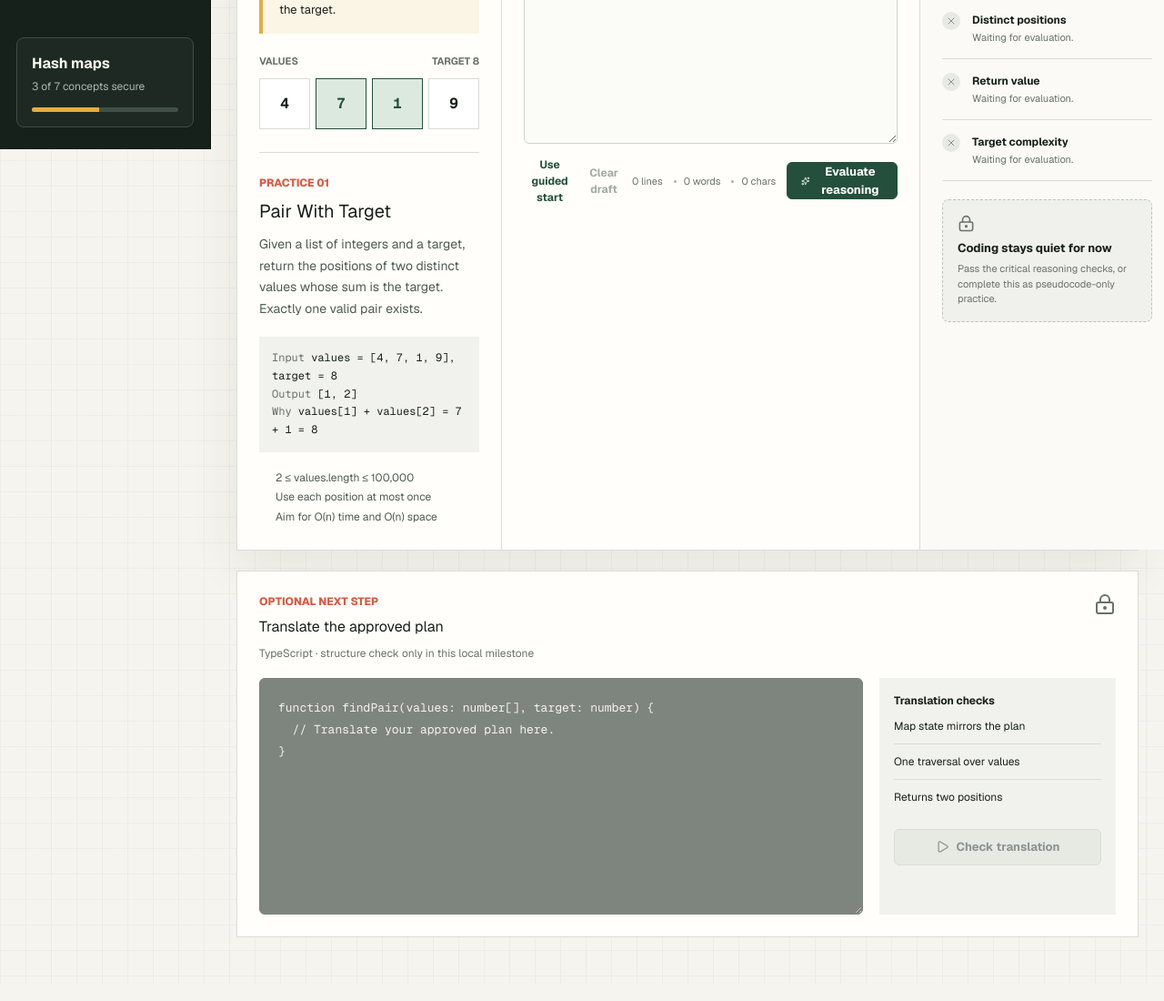
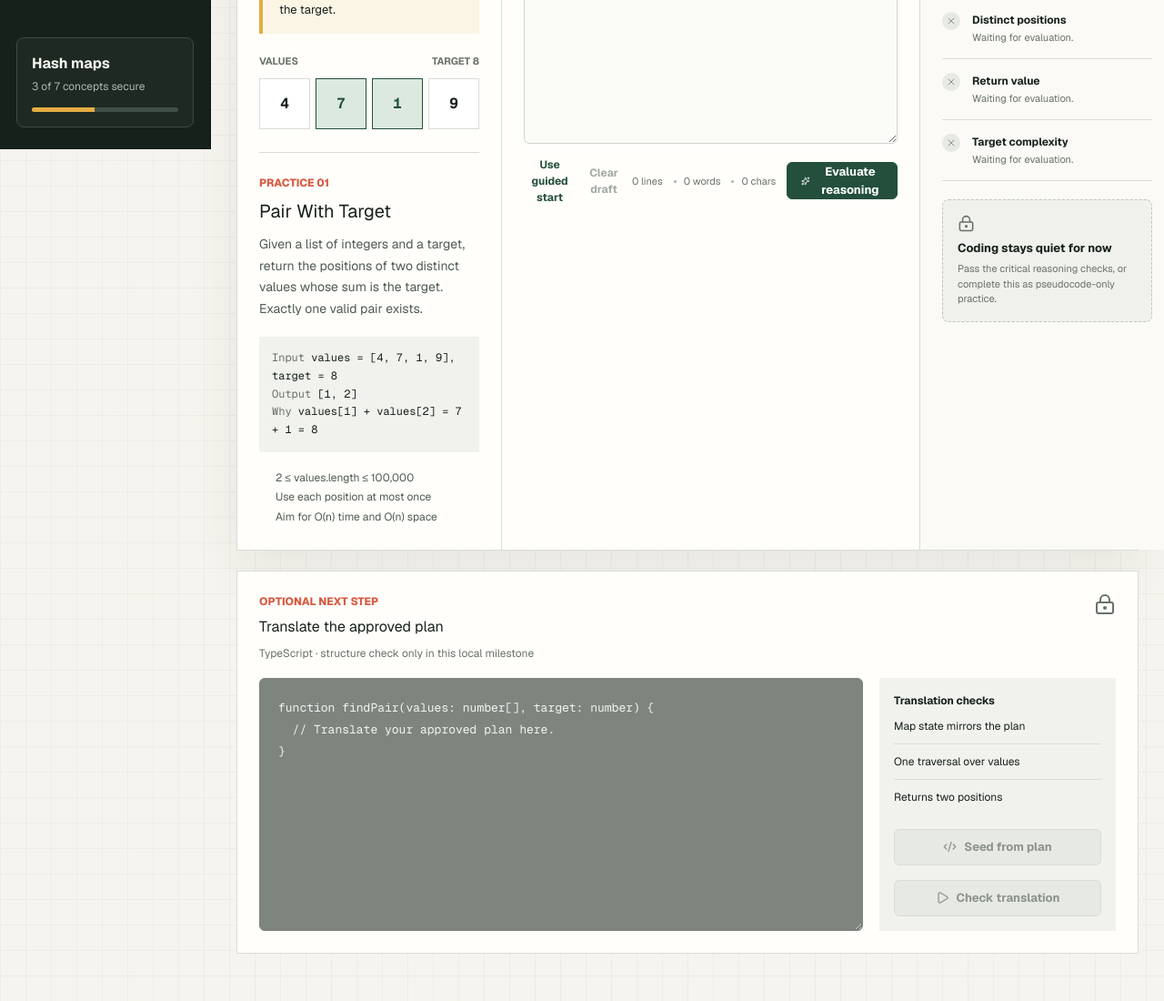
Before and after one commit to AdithyaDevi3/Leetcode-App, a Next.js app in the folder apps/web/: page / in a window 1280 px wide. Shown: the part 636-1736 px from the top of the page at 91% size. Built offline with nearby package versions, Linux system fonts and the light colour scheme.

Commit message:
practice workspace

```diff
--- a/apps/web/src/app/globals.css
+++ b/apps/web/src/app/globals.css
@@ -58,7 +58,8 @@ h1, h2, h3, p { margin-top: 0; }
 .sidebar-progress strong, .sidebar-progress span { display: block; }
 .sidebar-progress span { margin-top: 4px; color: #aeb8b0; font-size: 12px; }
 .progress-track { height: 5px; margin-top: 14px; overflow: hidden; border-radius: 3px; background: #405047; }
-.progress-track div { width: 46%; height: 100%; background: var(--mustard); }
+.progress-track div { height: 100%; background: var(--mustard); transition: width .2s ease; }
+.complete-badge { margin-top: 12px; padding: 8px 9px; border-radius: 6px; background: #2e3d34; color: #f8f6ef; font-size: 11px; font-weight: 700; }
 
 .workspace { min-width: 0; }
 .topbar {
@@ -129,6 +130,8 @@ h1 { margin-bottom: 6px; font-size: clamp(26px, 3vw, 38px); line-height: 1.1; }
   border-radius: 6px; background: var(--moss); color: white; font-size: 13px; font-weight: 700;
 }
 .button:hover { background: #193e2e; }
+.button.secondary { border-color: #b9c8bd; background: #fbfcf8; color: var(--moss); }
+.button.secondary:hover { background: var(--moss-soft); }
 .button:disabled { cursor: not-allowed; border-color: var(--line); background: #e7e9e3; color: #8b948c; }
 .full-button { width: 100%; margin-top: 16px; }
 .block-builder { min-height: 490px; padding: 16px; border: 1px solid #cfd4cc; border-radius: 6px; background: #f0f2ed; }
@@ -170,6 +173,7 @@ h1 { margin-bottom: 6px; font-size: clamp(26px, 3vw, 38px); line-height: 1.1; }
 .test-panel { padding: 16px; background: #f1f2ed; font-size: 12px; }
 .test-row { padding: 10px 0; border-bottom: 1px solid var(--line); }
 .test-row:last-of-type { border-bottom: 0; }
+.completion-panel { margin-top: 12px; padding: 10px; display: flex; align-items: center; gap: 8px; border: 1px solid #aec7b6; border-radius: 6px; background: var(--moss-soft); color: var(--moss); font-weight: 700; }
 .mobile-nav { display: none; }
 
 @media (max-width: 1180px) {
--- a/apps/web/src/components/practice-workspace.tsx
+++ b/apps/web/src/components/practice-workspace.tsx
@@ -29,6 +29,7 @@ import { lesson, problem, starterDraft } from "@/lib/content";
 import { evaluatePseudocode, type Evaluation } from "@/lib/evaluator";
 
 const storageKey = `method:${problem.id}:draft`;
+const completionKey = `method:${problem.id}:complete`;
 
 const blockOptions = [
   { label: "State", value: "Create an empty map from value to position." },
@@ -47,6 +48,19 @@ const initialCode = `function findPair(values: number[], target: number) {
   // Translate your approved plan here.
 }`;
 
+const buildCodeFromPlan = (plan: string) => {
+  const planComments = plan
+    .split("\n")
+    .map((line) => line.trim())
+    .filter(Boolean)
+    .map((line) => `  // ${line}`)
+    .join("\n");
+
+  return `function findPair(values: number[], target: number) {
+${planComments || "  // Translate your approved plan here."}
+}`;
+};
+
 type EditorMode = "text" | "blocks";
 
 export function PracticeWorkspace() {
@@ -56,14 +70,17 @@ export function PracticeWorkspace() {
   const [savedAt, setSavedAt] = useState("Not saved");
   const [code, setCode] = useState(initialCode);
   const [codeChecked, setCodeChecked] = useState(false);
+  const [completed, setCompleted] = useState(false);
 
   useEffect(() => {
     const timer = window.setTimeout(() => {
       const savedDraft = window.localStorage.getItem(storageKey);
+      const savedCompletion = window.localStorage.getItem(completionKey);
       if (savedDraft) {
         setDraft(savedDraft);
         setSavedAt("Restored locally");
       }
+      setCompleted(savedCompletion === "true");
     }, 0);
 
     return () => window.clearTimeout(timer);
@@ -83,6 +100,8 @@ export function PracticeWorkspace() {
   const updateDraft = (nextDraft: string) => {
     setDraft(nextDraft);
     setEvaluation(null);
+    setCompleted(false);
+    window.localStorage.removeItem(completionKey);
   };
 
   const addBlock = (block: string) => {
@@ -107,6 +126,14 @@ export function PracticeWorkspace() {
 
   const evaluationFindings = evaluation?.findings ?? evaluatePseudocode("").findings;
   const approved = evaluation?.approved ?? false;
+  const secureConceptCount = completed ? 4 : 3;
+  const progressPercent = Math.round((secureConceptCount / 7) * 100);
+
+  const checkTranslation = () => {
+    setCodeChecked(true);
+    setCompleted(true);
+    window.localStorage.setItem(completionKey, "true");
+  };
 
   return (
     <div className="app-shell">
@@ -141,10 +168,11 @@ export function PracticeWorkspace() {
         </nav>
         <div className="sidebar-progress">
           <strong>Hash maps</strong>
-          <span>3 of 7 concepts secure</span>
-          <div className="progress-track" aria-label="46% complete">
-            <div />
+          <span>{secureConceptCount} of 7 concepts secure</span>
+          <div className="progress-track" aria-label={`${progressPercent}% complete`}>
+            <div style={{ width: `${progressPercent}%` }} />
           </div>
+          {completed ? <div className="complete-badge">Pair With Target complete</div> : null}
         </div>
       </aside>
 
@@ -418,6 +446,8 @@ export function PracticeWorkspace() {
                 onChange={(event) => {
                   setCode(event.target.value);
                   setCodeChecked(false);
+                  setCompleted(false);
+                  window.localStorage.removeItem(completionKey);
                 }}
                 value={code}
               />
@@ -427,13 +457,29 @@ export function PracticeWorkspace() {
                 <div className="test-row">One traversal over values</div>
                 <div className="test-row">Returns two positions</div>
                 <button
+                  className="button secondary full-button"
+                  disabled={!approved}
+                  onClick={() => {
+                    setCode(buildCodeFromPlan(draft));
+                    setCodeChecked(false);
+                  }}
+                  type="button"
+                >
+                  <Code2 size={15} /> Seed from plan
+                </button>
+                <button
                   className="button full-button"
                   disabled={!approved}
-                  onClick={() => setCodeChecked(true)}
+                  onClick={checkTranslation}
                   type="button"
                 >
-                  <Play size={15} /> {codeChecked ? "Structure recorded" : "Check translation"}
+                  <Play size={15} /> {completed ? "Completed" : codeChecked ? "Structure recorded" : "Check translation"}
                 </button>
+                {completed ? (
+                  <div className="completion-panel" aria-live="polite">
+                    <Check size={16} /> Saved to your local progress.
+                  </div>
+                ) : null}
               </div>
             </div>
           </section>
```
